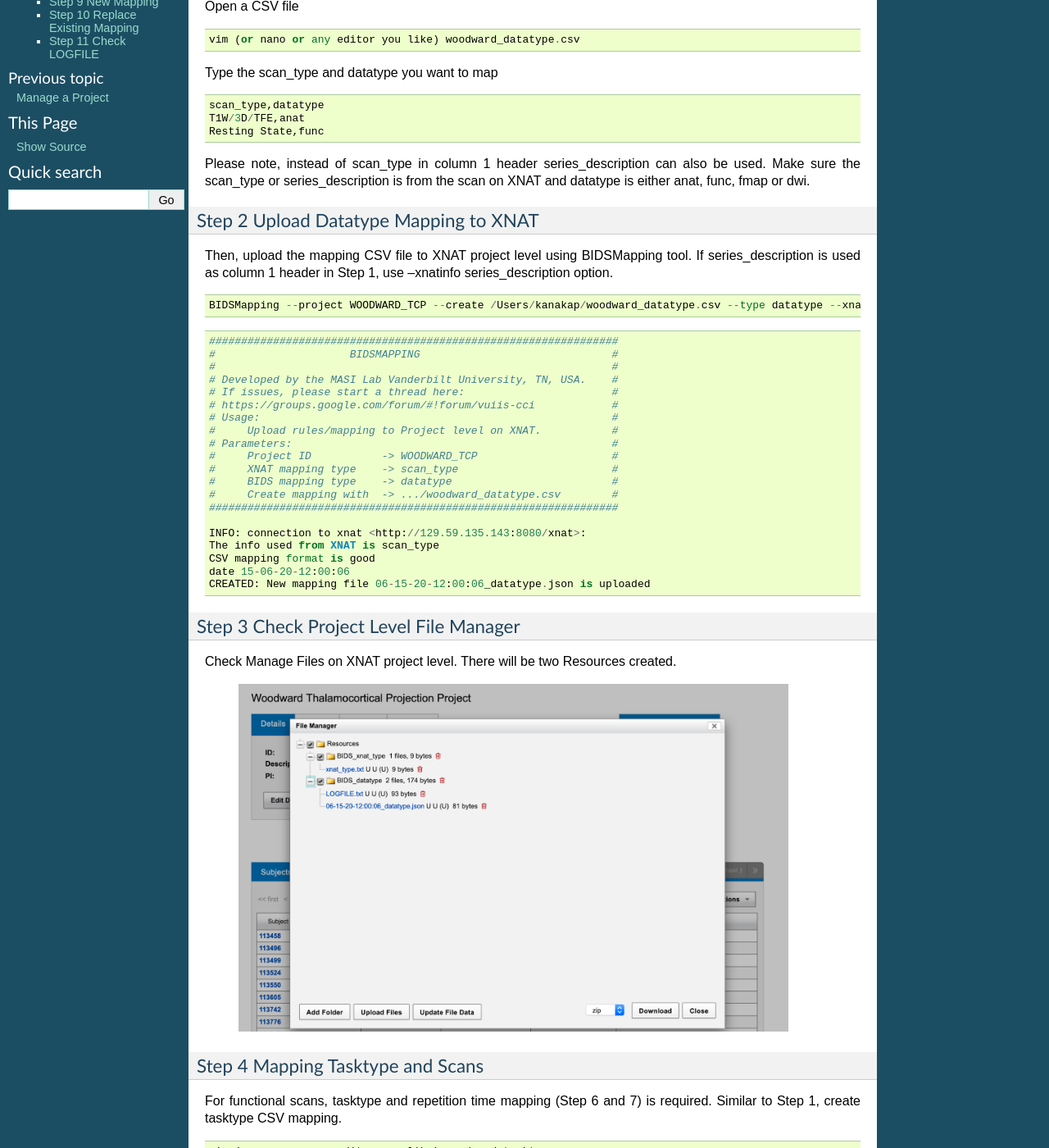
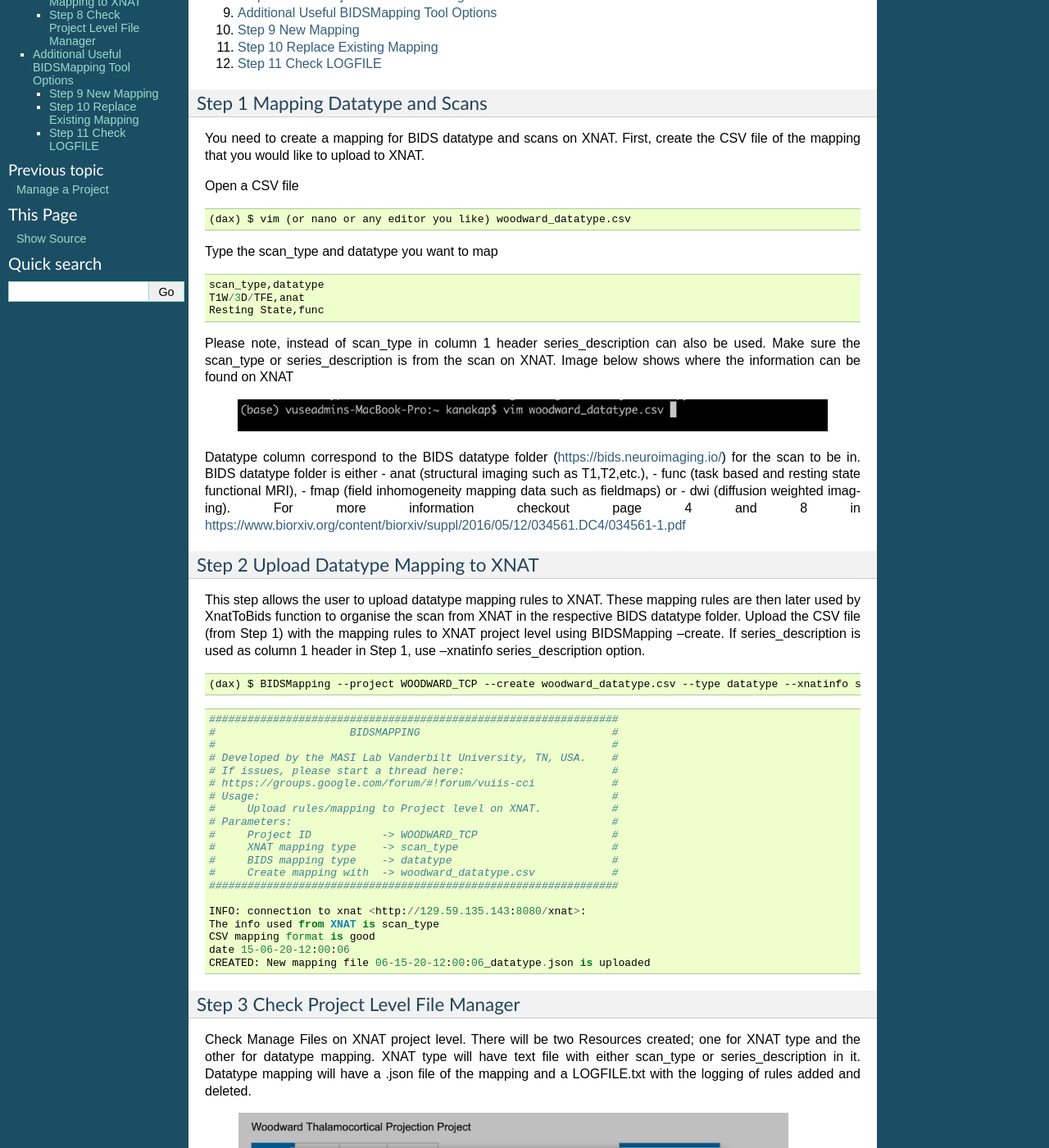
Before and after one commit to VUIIS/dax, a Sphinx documentation site: the page built from docs/BIDS_walkthrough.rst, in a window 1280 px wide and 1400 px high, scrolled down 528 px. Shown: the whole window at 82% size. Built offline with Sphinx 7.4.7, drawn with Linux system fonts in a browser that asks for light colours; some of the changed text lies outside the part shown.

Commit message:
Update BIDS_walkthrough.rst

```diff
--- a/docs/BIDS_walkthrough.rst
+++ b/docs/BIDS_walkthrough.rst
@@ -1,5 +1,12 @@
 BIDSMapping: Walkthrough Tutorial
 =================================
+Introduction
+~~~~~~~~~~~~
+
+This is a tutorial for using BIDSMapping tool, a DAX command line tool (https://github.com/VUIIS/dax). The BIDSMapping tool allows the user to create, update or replace rules/mapping at the project level on XNAT. For using BIDSMapping tool you require
+- the lastest verion of DAX installed. Please check https://dax.readthedocs.io/en/latest/installing_dax_in_a_virtual_environment.html to install DAX in a virtual environment.
+- A project on XNAT with imaging data.
+- A dcm2niix module turned on for the project. Preferred if the dcm2niix_bids module is turned on for the project. The dcm2niix_bids will add the required json sidecar. However, the BIDSMapping tool is capable of adding the json sidecar when missing.
 
 Table of Contents
 ~~~~~~~~~~~~~~~~~
@@ -27,7 +34,7 @@
 
 ::
 
-	vim (or nano or any editor you like) woodward_datatype.csv
+	(dax) $ vim (or nano or any editor you like) woodward_datatype.csv
 
 Type the scan_type and datatype you want to map
 
@@ -37,17 +44,28 @@
 	T1W/3D/TFE,anat
 	Resting State,func
 
-Please note, instead of scan_type in column 1 header series_description can also be used. Make sure the scan_type or series_description is from the scan on XNAT and datatype is either anat, func, fmap or dwi.
+
+Please note, instead of scan_type in column 1 header series_description can also be used. Make sure the scan_type or series_description is from the scan on XNAT. Image below shows where the information can be found on XNAT
+
+        .. image:: images/BIDS_walkthrough/Step1.1.PNG
+
+Datatype column correspond to the BIDS datatype folder (https://bids.neuroimaging.io/) for the scan to be in. BIDS datatype folder is either
+- anat (structural imaging such as T1,T2,etc.),
+- func (task based and resting state functional MRI),
+- fmap (field inhomogeneity mapping data such as fieldmaps) or
+- dwi (diffusion weighted imaging).
+For more information checkout page 4 and 8 in https://www.biorxiv.org/content/biorxiv/suppl/2016/05/12/034561.DC4/034561-1.pdf
 
 --------------------------------------
 Step 2 Upload Datatype Mapping to XNAT
 --------------------------------------
 
-Then, upload the mapping CSV file to XNAT project level using BIDSMapping tool. If series_description is used as column 1 header in Step 1, use --xnatinfo series_description option.
+This step allows the user to upload datatype mapping rules to XNAT. These mapping rules are then later used by XnatToBids function to organise the scan from XNAT in the respective BIDS datatype folder.
+Upload the CSV file (from Step 1) with the mapping rules to XNAT project level using BIDSMapping --create. If series_description is used as column 1 header in Step 1, use --xnatinfo series_description option.
 
 ::
 
-	BIDSMapping --project WOODWARD_TCP --create /Users/kanakap/woodward_datatype.csv --type datatype --xnatinfo scan_type
+	(dax) $ BIDSMapping --project WOODWARD_TCP --create woodward_datatype.csv --type datatype --xnatinfo scan_type
 
 ::
 
@@ -63,7 +81,7 @@
 	#     Project ID           -> WOODWARD_TCP                     #
         #     XNAT mapping type    -> scan_type                        #
         #     BIDS mapping type    -> datatype                         #
-        #     Create mapping with  -> .../woodward_datatype.csv        #
+        #     Create mapping with  -> woodward_datatype.csv            #
 	################################################################
 
 	INFO: connection to xnat <http://129.59.135.143:8080/xnat>:
@@ -77,19 +95,22 @@
 Step 3 Check Project Level File Manager
 ---------------------------------------
 
-Check Manage Files on XNAT project level. There will be two Resources created.
+Check Manage Files on XNAT project level. There will be two Resources created; one for XNAT type and the other for datatype mapping. XNAT type will have text file with either scan_type or series_description in it. Datatype mapping will have a .json file of the mapping and a LOGFILE.txt with the logging of rules added and deleted.
 
         .. image:: images/BIDS_walkthrough/Step3.1.PNG
 
+Steps 4 through 8 are ONLY FOR FUNCTIONAL SCANS
 ---------------------------------
 Step 4 Mapping Tasktype and Scans
 ---------------------------------
 
-For functional scans, tasktype and repetition time mapping (Step 6 and 7) is required. Similar to Step 1, create tasktype CSV mapping.
+For functional scans, tasktype mapping is necessary. These mapping rules are to map the scan in XNAT to the task. The task refers to the task performed by the subject during the MRI acquisition (For example: rest for resting state). The task could be any activity. The task is required for BIDS filenaming. For more information check out page 11 in https://www.biorxiv.org/content/biorxiv/suppl/2016/05/12/034561.DC4/034561-1.pdf
+
+Similar to Step 1, create tasktype CSV mapping.
 
 ::
 
-	vim (or nano or any editor you like) woodward_tasktype.csv
+	(dax) $ vim (or nano or any editor you like) woodward_tasktype.csv
 
 ::
 
@@ -100,11 +121,13 @@
 Step 5 Upload Tasktype Mapping to XNAT
 --------------------------------------
 
-Similar to Step 2, upload to above Step 4 mapping to XNAT using BIDMapping tool.
+This step allows the user to upload tasktype mapping rules to XNAT. The XnatToBids in DAX uses this tasktype mapping to name the funcational scans in the BIDS folder. If there is no tasktype mapping the BIDS conversion will fail for functional scans.
+
+Similar to Step 2, upload the Step 4 CSV mapping to XNAT using BIDMapping tool.
 
 ::
 
-	BIDSMapping --project WOODWARD_TCP --create /Users/kanakap/woodward_tasktype.csv --type tasktype --xnatinfo scan_type
+	(dax) $ BIDSMapping --project WOODWARD_TCP --create woodward_tasktype.csv --type tasktype --xnatinfo scan_type
 
 ::
 
@@ -120,7 +143,7 @@
 	#     Project ID           -> WOODWARD_TCP                     #
         #     XNAT mapping type    -> scan_type                        #
         #     BIDS mapping type    -> tasktype                         #
-        #     Create mapping with  -> .../woodward_tasktype.csv        #
+        #     Create mapping with  -> woodward_tasktype.csv            #
 	################################################################
 
 	INFO: connection to xnat <http://129.59.135.143:8080/xnat>:
@@ -133,12 +156,12 @@
 Step 6 Upload Repetition Time Mapping to XNAT
 ---------------------------------------------
 
-For functional scan, create repetition CSV mapping.
+For functional scan, repetition time (TR) CSV mapping is necessary. This is because there could be some error in the TR found in the NIFTI header or in the JSON sidecar. In order to get the correct TR, we require the user to upload TR and XNAT scan mapping.
 
 
 ::
 
-	vim (or nano or any editor you like) woodward_repetition_time.csv
+	(dax) $ vim (or nano or any editor you like) woodward_repetition_time.csv
 
 ::
 
@@ -149,12 +172,13 @@
 Step 7 Upload Repetition Time Mapping to XNAT
 ---------------------------------------------
 
-Upload the above Step 6 mapping to XNAT using the BIDSMapping tool.
+This step allows the user to upload TR mapping rules to XNAT. TR value is vital during processing. If there is no repetition time mapping the BIDS conversion will fail for functional scans.
+
+Upload the above Step 6 mapping to XNAT using the BIDSMapping tool
 
 ::
 
-	BIDSMapping --project WOODWARD_TCP --create /Users/kanakap/woodward_repetition_time.csv --type repetition_time_sec
-	--xnatinfo scan_type
+	(dax) $ BIDSMapping --project WOODWARD_TCP --create woodward_repetition_time.csv --type repetition_time_sec --xnatinfo scan_type
 
 ::
 
@@ -170,7 +194,7 @@
 	#     Project ID           -> WOODWARD_TCP                     #
         #     XNAT mapping type    -> scan_type                        #
         #     BIDS mapping type    -> repetition_time_sec              #
-        #     Create mapping with  -> .../woodward_repetition_time.csv #
+        #     Create mapping with  -> woodward_repetition_time.csv     #
 	################################################################
 
 	INFO: connection to xnat <http://129.59.135.143:8080/xnat>:
@@ -191,7 +215,9 @@
 ~~~~~~~~~~~~~~~~~~~~~~~~~~~~~~~~~~~~~~~~~~
 
 
-Please note, the steps 9-11 can be followed for using the option --update in the BIDSMapping tool. This option allows you to ONLY add new mapping rules to existing mapping at the project level.
+There are additional options such as --update and --replace
+- The user can use --update option to add new mapping rules to the existing mapping at the project level. This is useful when the user added new scans with new scan types to a project and would like to add mapping rules for these scan types. Please note, the steps 9-11 can be followed for using the option --update in the BIDSMapping tool.
+- The user can use --replace option to remove existing rules and add new rules. This is useful when the user made a mistake in creating the rules and the rules need to be deleted and replaced by new ones.
 
 ------------------
 Step 9 New Mapping
@@ -201,7 +227,7 @@
 
 ::
 
-	vim (or nano or any editor you like) woodward_repetition_time.csv
+	(dax) $ vim (or nano or any editor you like) woodward_repetition_time.csv
 
 ::
 
@@ -216,7 +242,7 @@
 
 ::
 
-	BIDSMapping --project WOODWARD_TCP --replace /Users/kanakap/woodward_repetition_time.csv --type repetition_time_sec 		--xnatinfo scan_type
+	(dax) $ BIDSMapping --project WOODWARD_TCP --replace /Users/kanakap/woodward_repetition_time.csv --type repetition_time_sec --xnatinfo scan_type
 
 ::
 
```
